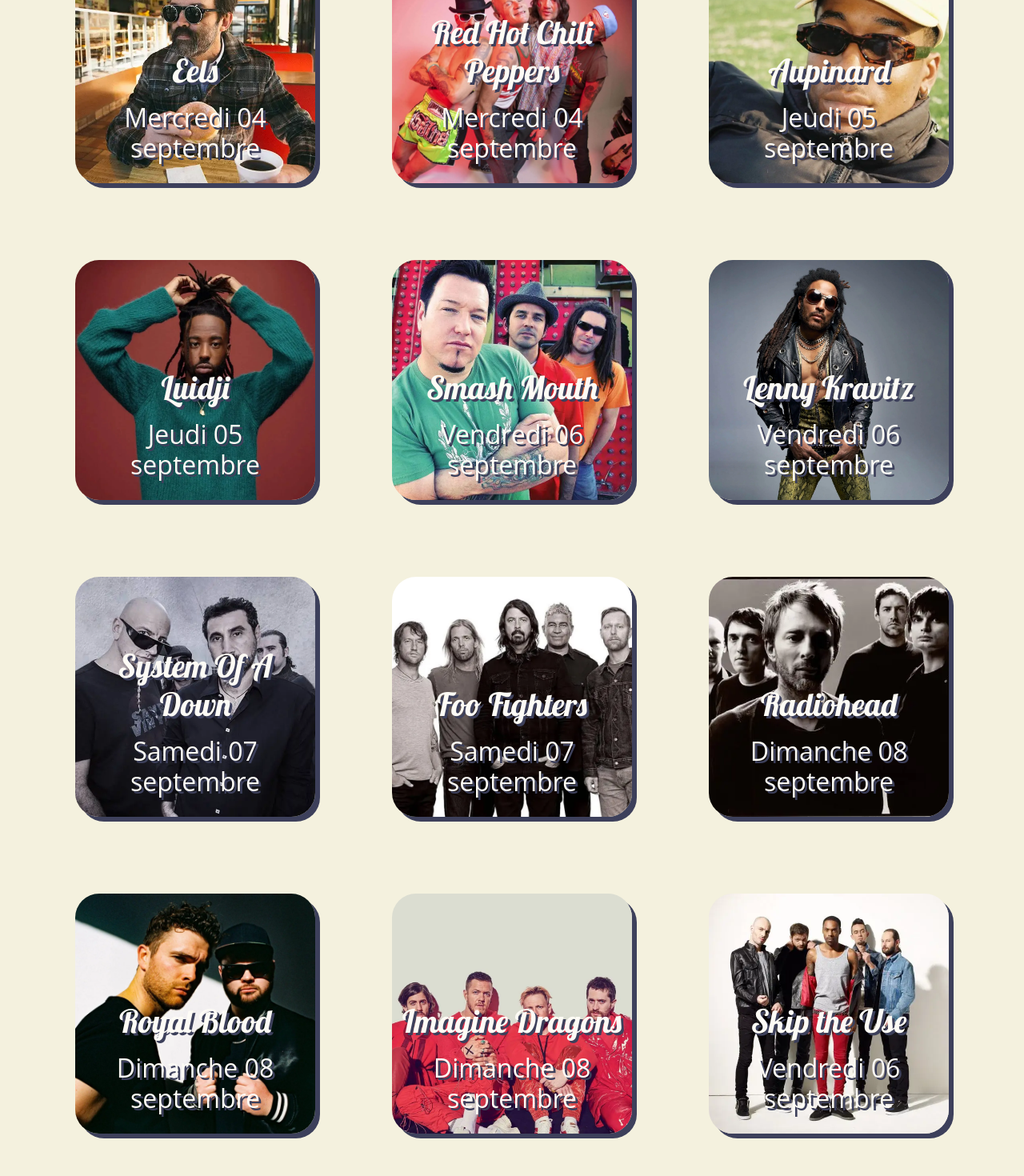
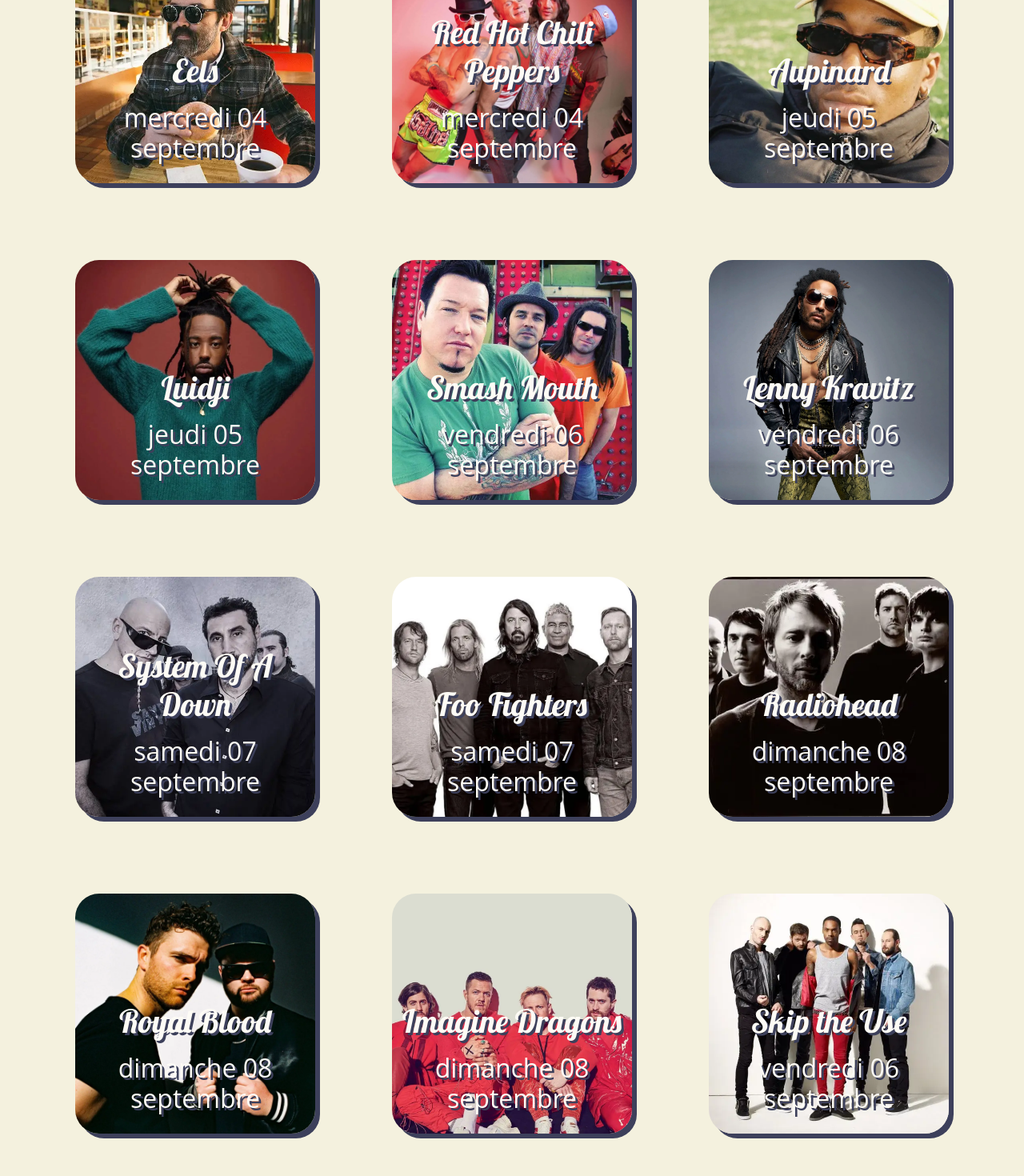
Before and after one commit to jojolala1/NationSound, a React (Vite) app: page /programation in a window 1280 px wide. Shown: the part 580-2050 px from the top of the page at 80% size. Built offline with nearby package versions, Linux system fonts and the light colour scheme.

Commit message:
premier final

```diff
--- a/src/artistes.json
+++ b/src/artistes.json
@@ -1,7 +1,7 @@
 [
     {
         "name": "Eels",
-        "date": "Mercredi 04 septembre",
+        "date": "mercredi 04 septembre",
         "time": "18:00",
         "stage": "Echo Valley",
         "genre": "Alternative Rock",
@@ -11,7 +11,7 @@
     },
     {
         "name": "Red Hot Chili Peppers",
-        "date": "Mercredi 04 septembre",
+        "date": "mercredi 04 septembre",
         "time": "20:00",
         "stage": "Sunset Boulevard",
         "genre": "Funk Rock",
@@ -21,7 +21,7 @@
     },
     {
         "name": "Aupinard",
-        "date": "Jeudi 05 septembre",
+        "date": "jeudi 05 septembre",
         "time": "16:00",
         "stage": "Harmony Haven",
         "genre": "Bossa Nova",
@@ -31,7 +31,7 @@
     },
     {
         "name": "Luidji",
-        "date": "Jeudi 05 septembre",
+        "date": "jeudi 05 septembre",
         "time": "18:00",
         "stage": "Starlight Stage",
         "genre": "Hip-Hop",
@@ -41,7 +41,7 @@
     },
     {
         "name": "Smash Mouth",
-        "date": "Vendredi 06 septembre",
+        "date": "vendredi 06 septembre",
         "time": "19:00",
         "stage": "Echo Valley",
         "genre": "Alternative Rock",
@@ -51,7 +51,7 @@
     },
     {
         "name": "Lenny Kravitz",
-        "date": "Vendredi 06 septembre",
+        "date": "vendredi 06 septembre",
         "time": "21:00",
         "stage": "Sunset Boulevard",
         "genre": "Rock",
@@ -61,7 +61,7 @@
     },
     {
         "name": "System Of A Down",
-        "date": "Samedi 07 septembre",
+        "date": "samedi 07 septembre",
         "time": "20:00",
         "stage": "Wanderlust Woods",
         "genre": "Metal",
@@ -71,7 +71,7 @@
     },
     {
         "name": "Foo Fighters",
-        "date": "Samedi 07 septembre",
+        "date": "samedi 07 septembre",
         "time": "22:00",
         "stage": "Sunset Boulevard",
         "genre": "Rock",
@@ -81,7 +81,7 @@
     },
     {
         "name": "Radiohead",
-        "date": "Dimanche 08 septembre",
+        "date": "dimanche 08 septembre",
         "time": "19:00",
         "stage": "Starlight Stage",
         "genre": "Alternative Rock",
@@ -91,7 +91,7 @@
     },
     {
         "name": "Royal Blood",
-        "date": "Dimanche 08 septembre",
+        "date": "dimanche 08 septembre",
         "time": "21:00",
         "stage": "Echo Valley",
         "genre": "Hard Rock",
@@ -101,7 +101,7 @@
     },
     {
         "name": "Imagine Dragons",
-        "date": "Dimanche 08 septembre",
+        "date": "dimanche 08 septembre",
         "time": "23:00",
         "stage": "Sunset Boulevard",
         "genre": "Pop Rock",
@@ -111,7 +111,7 @@
     },
     {
         "name": "Skip the Use",
-        "date": "Vendredi 06 septembre",
+        "date": "vendredi 06 septembre",
         "time": "17:00",
         "stage": "Harmony Haven",
         "genre": "Electro Rock",
@@ -121,7 +121,7 @@
     },
     {
         "name": "Green Day",
-        "date": "Samedi 07 septembre",
+        "date": "samedi 07 septembre",
         "time": "19:00",
         "stage": "Wanderlust Woods",
         "genre": "Punk Rock",
@@ -131,7 +131,7 @@
     },
     {
         "name": "The Offspring",
-        "date": "Samedi 07 septembre",
+        "date": "samedi 07 septembre",
         "time": "17:00",
         "stage": "Echo Valley",
         "genre": "Punk Rock",
@@ -141,7 +141,7 @@
     },
     {
         "name": "Muse",
-        "date": "Dimanche 08 septembre",
+        "date": "simanche 08 septembre",
         "time": "22:00",
         "stage": "Sunset Boulevard",
         "genre": "Alternative Rock",
@@ -151,7 +151,7 @@
     },
     {
         "name": "Yamé",
-        "date": "Jeudi 05 septembre",
+        "date": "jeudi 05 septembre",
         "time": "15:00",
         "stage": "Harmony Haven",
         "genre": "Indie Pop",
@@ -161,7 +161,7 @@
     },
     {
         "name": "Franz Ferdinand",
-        "date": "Vendredi 06 septembre",
+        "date": "vendredi 06 septembre",
         "time": "21:00",
         "stage": "Wanderlust Woods",
         "genre": "Indie Rock",
--- a/src/components/ArtistSortDay.jsx
+++ b/src/components/ArtistSortDay.jsx
@@ -43,15 +43,15 @@
 
 
             for (let artiste of artistesJson) {
-                if (artiste.date === "Mercredi 04 septembre") {
+                if (artiste.date === "mercredi 04 septembre") {
                     jours.mercredi.push(artiste);
-                } else if (artiste.date === "Jeudi 05 septembre") {
+                } else if (artiste.date === "jeudi 05 septembre") {
                     jours.jeudi.push(artiste);
-                } else if (artiste.date === "Vendredi 06 septembre") {
+                } else if (artiste.date === "vendredi 06 septembre") {
                     jours.vendredi.push(artiste);
-                } else if (artiste.date === "Samedi 07 septembre") {
+                } else if (artiste.date === "samedi 07 septembre") {
                     jours.samedi.push(artiste);
-                } else if (artiste.date === "Dimanche 08 septembre") {
+                } else if (artiste.date === "dimanche 08 septembre") {
                     jours.dimanche.push(artiste);
                 }
             }
--- a/src/components/Carte.jsx
+++ b/src/components/Carte.jsx
@@ -3,6 +3,8 @@
 import L from 'leaflet';
 import 'leaflet/dist/leaflet.css';
 import festivalLocations from "../festivalLocations.json"
+import artistesJson from "../artistes.json"
+
 
 export default function Carte() {
 
@@ -12,7 +14,6 @@
         </div>
     `;
 
-    const festivalLocationsLocation = festivalLocations.locations
     const googleMapsUrl = `https://www.google.com/maps/search/?api=1&query=${festivalLocations.lieu.position[0]},${festivalLocations.lieu.position[1]}`;
 
 
@@ -65,7 +66,117 @@
         });
     };
 
-    const visibleLocations = filterFunc();
+    const [visibleLocations, setVisibleLocations] = useState(filterFunc());
+
+
+    useEffect(() => {
+        setVisibleLocations(filterFunc());
+    }, [checked]);
+
+    const EchoValley = []
+    const SunsetBoulevard = []
+    const HarmonyHaven = []
+    const StarlightStage = []
+    const WanderlustWoods = []
+
+    let date1 = new Date();
+
+    setInterval(() => {
+        date1 = new Date();
+    }, 60000);
+
+
+
+
+    let dateNow = date1.toLocaleString('fr-FR',{
+        weekday: 'long',
+        day: 'numeric',
+        month: 'short',
+        });
+
+    let timeNow = date1.toLocaleString('fr-FR',{
+        hour: 'numeric',
+        minute: 'numeric'
+        });
+        timeNow = (parseInt(timeNow))
+
+    for (let artiste of artistesJson){
+        switch(artiste.stage){
+            case "Echo Valley": EchoValley.push(artiste)
+        }
+        switch(artiste.stage){
+            case "Sunset Boulevard": SunsetBoulevard.push(artiste)
+        }
+        switch(artiste.stage){
+            case "Harmony Haven": HarmonyHaven.push(artiste)
+        }
+        switch(artiste.stage){
+            case "Starlight Stage": StarlightStage.push(artiste)
+        }
+        switch(artiste.stage){
+            case "Wanderlust Woods": WanderlustWoods.push(artiste)
+        }
+    }
+
+    const visibleLocationsDirect = []
+
+    const directScene = (scene, arrScene) => {
+        for (let artiste of arrScene) {
+            const timeArtist = parseInt(artiste.time, 10);
+            if (artiste.date === dateNow) {
+                if (timeArtist <= timeNow && timeNow < timeArtist+2) {
+                    visibleLocationsDirect.push({
+                        scene: `Scène ${scene}`,
+                        artiste: artiste.name
+                    });;
+                }
+            }
+        }
+    }
+
+    directScene("Echo Valley", EchoValley)
+    directScene("Sunset Boulevard", SunsetBoulevard)
+    directScene("Harmony Haven", HarmonyHaven)
+    directScene("Starlight Stage", StarlightStage)
+    directScene("Wanderlust Woods", WanderlustWoods)
+
+    for (let location of visibleLocations) {
+        let artisteFound = false;
+
+        for (let theScene of visibleLocationsDirect) {
+            if (location.name === theScene.scene) {
+                if (!location.iconClass.includes('rouge')) {
+                    location.iconClass += ' rouge';
+                }
+                location.artiste = `Artiste: ${theScene.artiste}`;
+                artisteFound = true;
+                break;
+            }
+        }
+
+        if (!artisteFound && location.iconClass.includes('rouge')) {
+            location.iconClass = location.iconClass.replace(' rouge', '');
+            location.artiste = '';
+        }
+    }
+
+    const successPosition = (position) => {
+        const lat = position.coords.latitude;
+        const long = position.coords.longitude;
+        const newLocation = {
+            id: visibleLocations.length + 2,
+            name: 'Moi',
+            position: [lat, long],
+            iconClass: "bi-person-fill me",
+            category: "me",
+        };
+
+        setVisibleLocations([...visibleLocations, newLocation]);
+    };
+
+    const handlePosition = () => {
+        navigator.geolocation.getCurrentPosition(successPosition)
+    }
 
     return (
         <div className="marginUnderNav d-flex flex-column align-items-center">
@@ -128,13 +239,17 @@
                                 popupAnchor: [0, -30]
                             })}
                         >
-                            <Popup>{location.name}</Popup>
+                            <Popup className="leaflet-popup-content fw-bold">{location.name +(location.artiste?', '+location.artiste:'')}</Popup>
                         </Marker>
                     ))}
                 </MapContainer>
             </div>
+            <div className="d-flex flex-column align-items-center" >
+                <button className="bouton ms-3 p-2 px-3  bgRouge blanc" onClick={()=> {handlePosition()} }>se localiser sur la carte</button>
             <a href={googleMapsUrl} className="my-4">addresse du lieu</a>
+
             </div>
+        </div>
 
         </div>
     );
--- a/src/components/Home.jsx
+++ b/src/components/Home.jsx
@@ -34,15 +34,15 @@
             const dimanche = [" - "]
 
             for (let artiste of artistesJson){
-                if (artiste.date === "Mercredi 04 septembre") {
+                if (artiste.date === "mercredi 04 septembre") {
                     mercredi.push(artiste.name + " - ")
-                } else if (artiste.date === "Jeudi 05 septembre") {
+                } else if (artiste.date === "jeudi 05 septembre") {
                     jeudi.push(artiste.name + " - ")
-                } else if (artiste.date === "Vendredi 06 septembre") {
+                } else if (artiste.date === "vendredi 06 septembre") {
                     vendredi.push(artiste.name + " - ")
-                } else if (artiste.date === "Samedi 07 septembre") {
+                } else if (artiste.date === "samedi 07 septembre") {
                     samedi.push(artiste.name + " - ")
-                } else if (artiste.date === "Dimanche 08 septembre") {
+                } else if (artiste.date === "dimanche 08 septembre") {
                     dimanche.push(artiste.name + " - ")
                 }
             }
@@ -157,7 +157,7 @@
 
 
             <div className='my-5 d-flex container flex-column-reverse flex-md-row  align-items-center justify-content-center'>
-                <img src="../../images/map.png" alt="extrait de la carte" className='formborder m-3 col-10 col-md-5  shadoww radius' onClick={handleNavigateCarte}/>
+                <img src="../../images/map.png" alt="extrait de la carte" className='formborder m-3 mb-5 col-10 col-md-5 clickable shadoww radius' onClick={handleNavigateCarte}/>
                 <div className='d-flex text-center flex-column mx-3 align-items-center justify-content-center col-10 col-md-5 col-lg-6'>
                     <h3 className='titleFont fw-bold pVideo display-2 mb-3 rouge'>Votre carte interactive</h3>
                     <p className='textFont noir mb-5 mt-4 h4 fw-bold'>Vous cherchez quelque chose ? Cliquez sur la carte pour accéder à la carte interactive, vous pourrez vous repérer, filtrer ce que vous cherchez et même voir les concerts en cours. </p>
@@ -168,22 +168,22 @@
                 <div className='d-flex flex-column mb-0 px-3 py-2 align-items-center justify-content-center '>
                     <h3 className='mt-5 mb-3 titleFont fw-bold pVideo display-2 beige'>Nos partenaires</h3>
                     <div className="d-flex row gap-5 my-5 align-items-center justify-content-center">
-                        <div className="col-4 col-lg-3 d-flex justify-content-center" onClick={handleNavigateEpsi}>
+                        <div className="col-4 col-lg-3 d-flex justify-content-center clickable" onClick={handleNavigateEpsi}>
                             <img src="../../images/logoEpsi.svg" alt="logo EPSI" className=' logo2'/>
                         </div>
-                        <div className="col-4 col-lg-3 d-flex justify-content-center" onClick={handleNavigateSpotify}>
+                        <div className="col-4 col-lg-3 d-flex justify-content-center clickable" onClick={handleNavigateSpotify}>
                             <img src="../../images/logoSpotify.png" alt="logo Spotify" className=' logo2'/>
                         </div>
-                        <div className="col-4 col-lg-3 d-flex justify-content-center" onClick={handleNavigateDeezer}>
+                        <div className="col-4 col-lg-3 d-flex justify-content-center clickable" onClick={handleNavigateDeezer}>
                             <img src="../../images/logoDeezer.svg" alt="logo Deezer" className=' logo2'/>
                         </div>
-                        <div className="col-4 col-lg-3 d-flex justify-content-center" onClick={handleNavigateCorref}>
+                        <div className="col-4 col-lg-3 d-flex justify-content-center clickable" onClick={handleNavigateCorref}>
                             <img src="../../images/logoCorref.webp" alt="logo" className=' logo2'/>
                         </div>
-                        <div className="col-4 col-lg-3 d-flex justify-content-center" onClick={handleNavigatePerrier}>
+                        <div className="col-4 col-lg-3 d-flex justify-content-center clickable" onClick={handleNavigatePerrier}>
                             <img src="../../images/logoPerrier.png" alt="logo Perrier" className=' logo2'/>
                         </div>
-                        <div className="col-4 col-lg-3 d-flex justify-content-center"onClick={handleNavigateCmb}>
+                        <div className="col-4 col-lg-3 d-flex justify-content-center clickable"onClick={handleNavigateCmb}>
                             <img src="../../images/logoCmb.png" alt="logo cmb" className=' logo2'/>
                         </div>
 
--- a/src/festivalLocations.json
+++ b/src/festivalLocations.json
@@ -2,7 +2,7 @@
     "locations": [
         {
             "id": 1,
-            "name": "Scène Echo valey",
+            "name": "Scène Echo Valley",
             "position": [48.5765, -3.3081],
             "iconClass": "bi-music-note-beamed",
             "category": "scene"
```
Also changed, not shown: src/App.css (+23 -1 lines).
